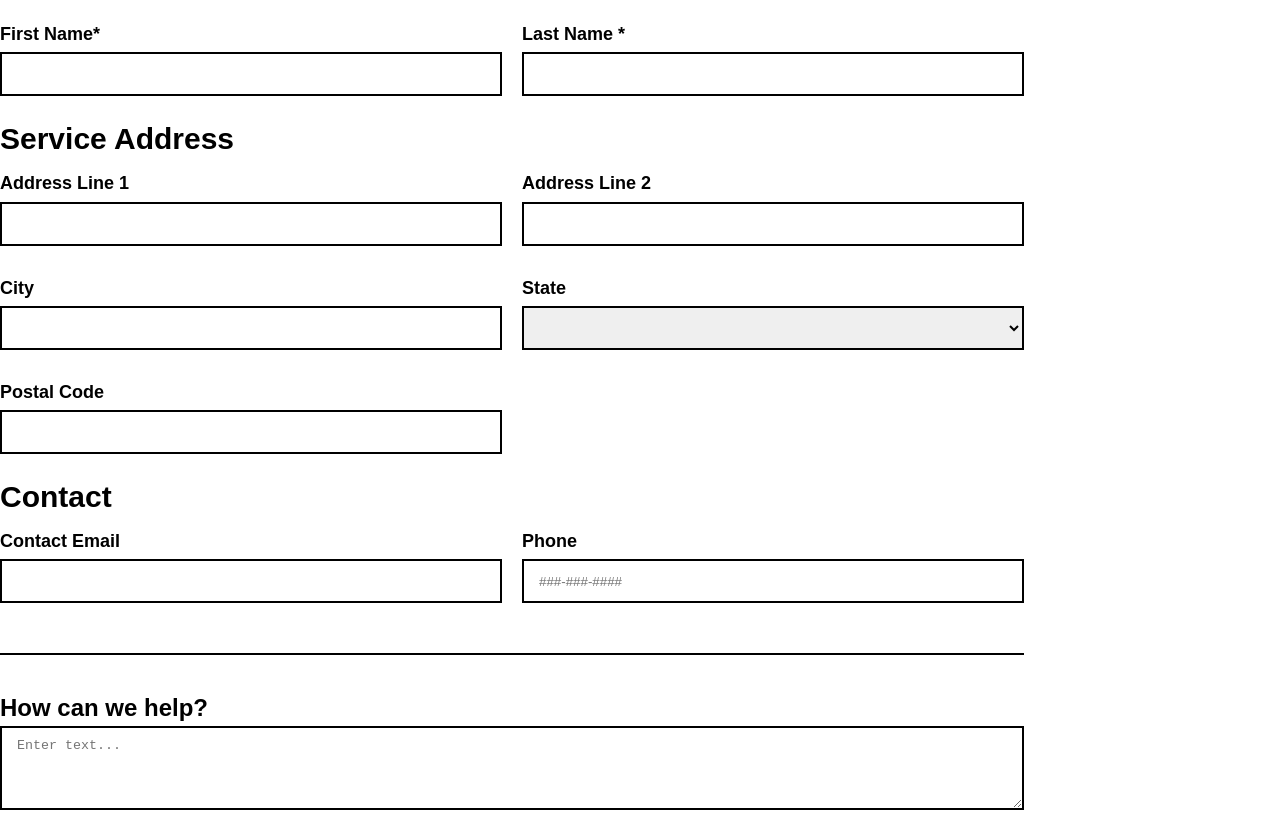
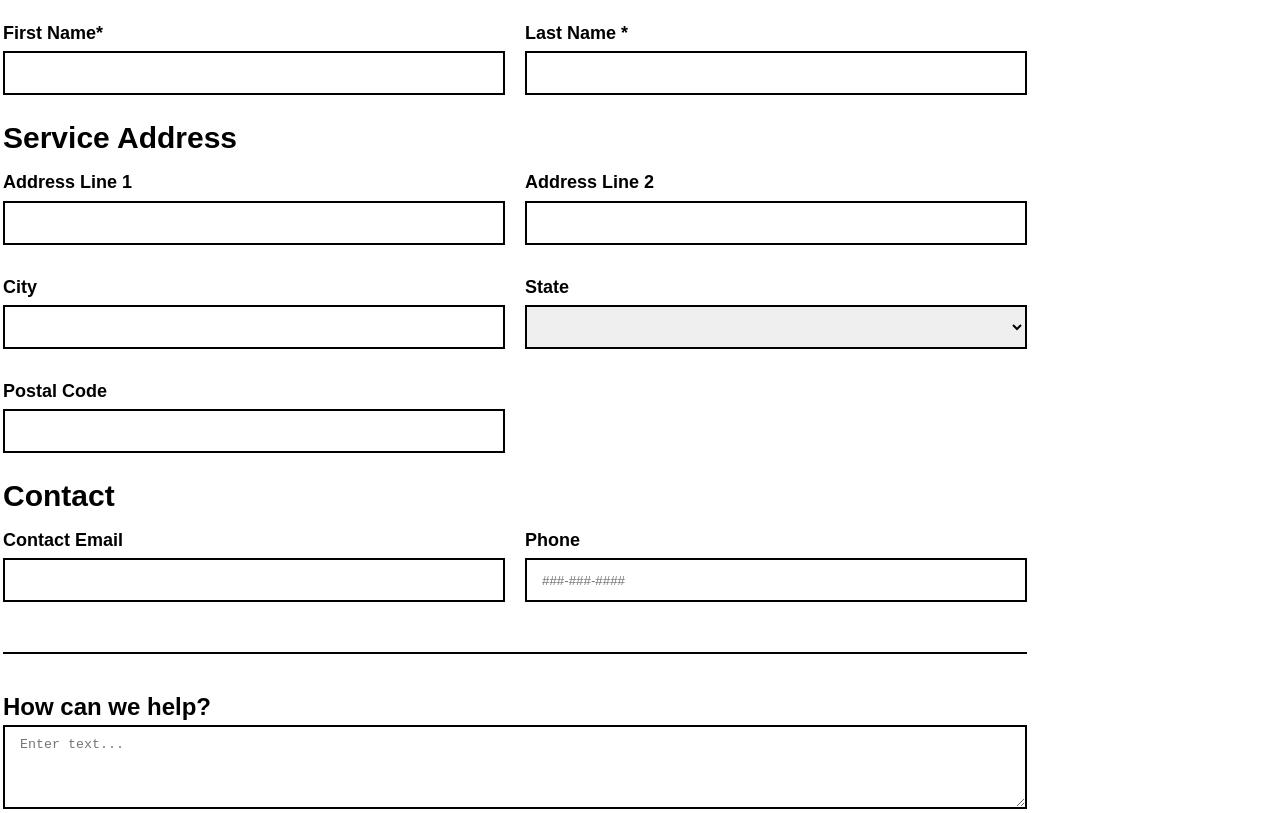
Before and after one commit to cwray-tech/arbor-care-servicewise-forms, a plain HTML site: page index.html in a window 1280 px wide. Shown: the top 813 px of the page. Drawn offline with Linux system fonts and the light colour scheme; no server answers.

Commit message:
Add padding to grid, remove from body

```diff
--- a/custom.css
+++ b/custom.css
@@ -10,7 +10,6 @@ body {
   color: #000;
   font-size: 18px;
   line-height: 1.4em;
-  padding: 1px 0 3px 0;
 }
 p {
   display: block;
@@ -39,7 +38,7 @@ select {
 
 .contact-form-grid {
   display: grid;
-  margin: 20px 0;
+  margin: 20px 3px;
   grid-auto-columns: 1fr;
   grid-gap: 20px;
   grid-template-columns: 1fr 1fr;
```
